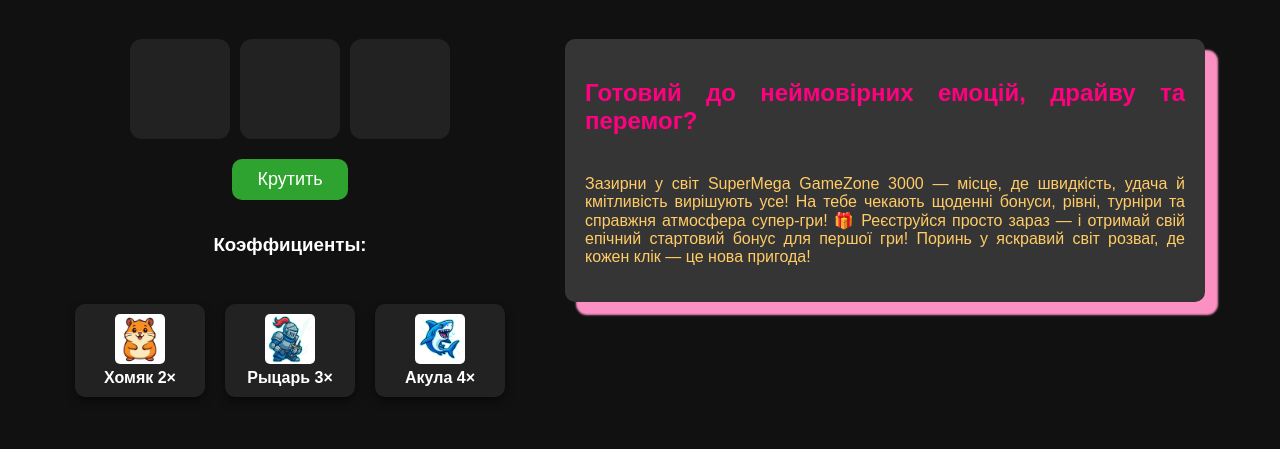
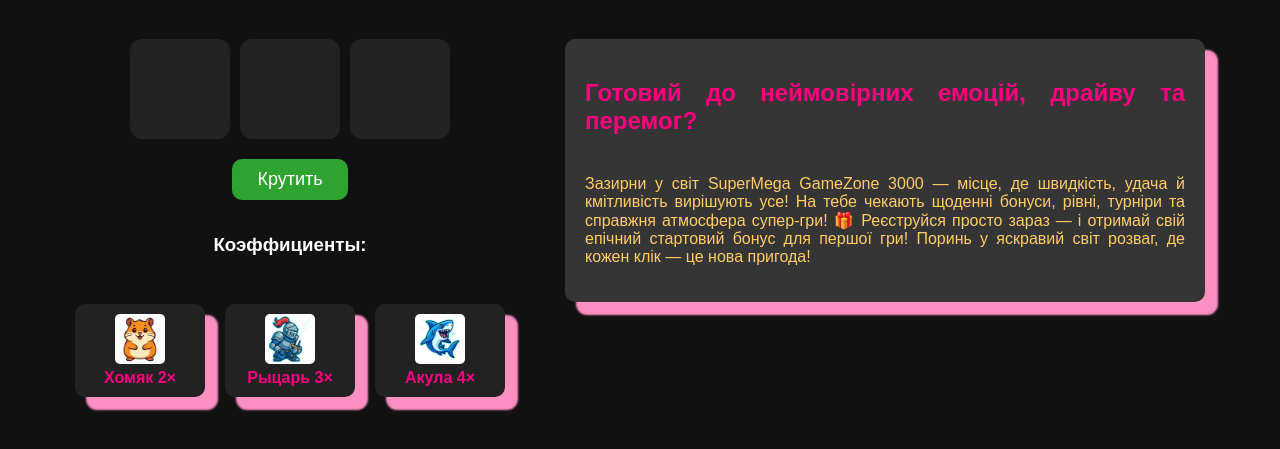
Before and after one commit to AnrimiX/Casino_NOTscam_V1.0, a plain HTML site: page index.html in a window 1280 px wide. Shown: the part 137-586 px from the top of the page. Drawn offline with Linux system fonts and the light colour scheme.

Commit message:
color sett

```diff
--- a/style.css
+++ b/style.css
@@ -83,6 +83,7 @@
     margin-top: 15px;
     font-size: 18px;
     font-weight: bold;
+    color: #ffcc66;
 }
 
 .legend {
@@ -102,6 +103,7 @@
     width: 100px;
     box-shadow: 0 4px 8px rgba(0, 0, 0, 0.5);
     transition: transform 0.2s;
+    box-shadow: 12px 12px 2px 1px #fc90c3;
 }
 
 .legend div:hover {
@@ -119,7 +121,7 @@
 .legend span {
     font-size: 16px;
     font-weight: bold;
-    color: #fff;
+    color: #ff0080;
 }
 
 .win {
```
